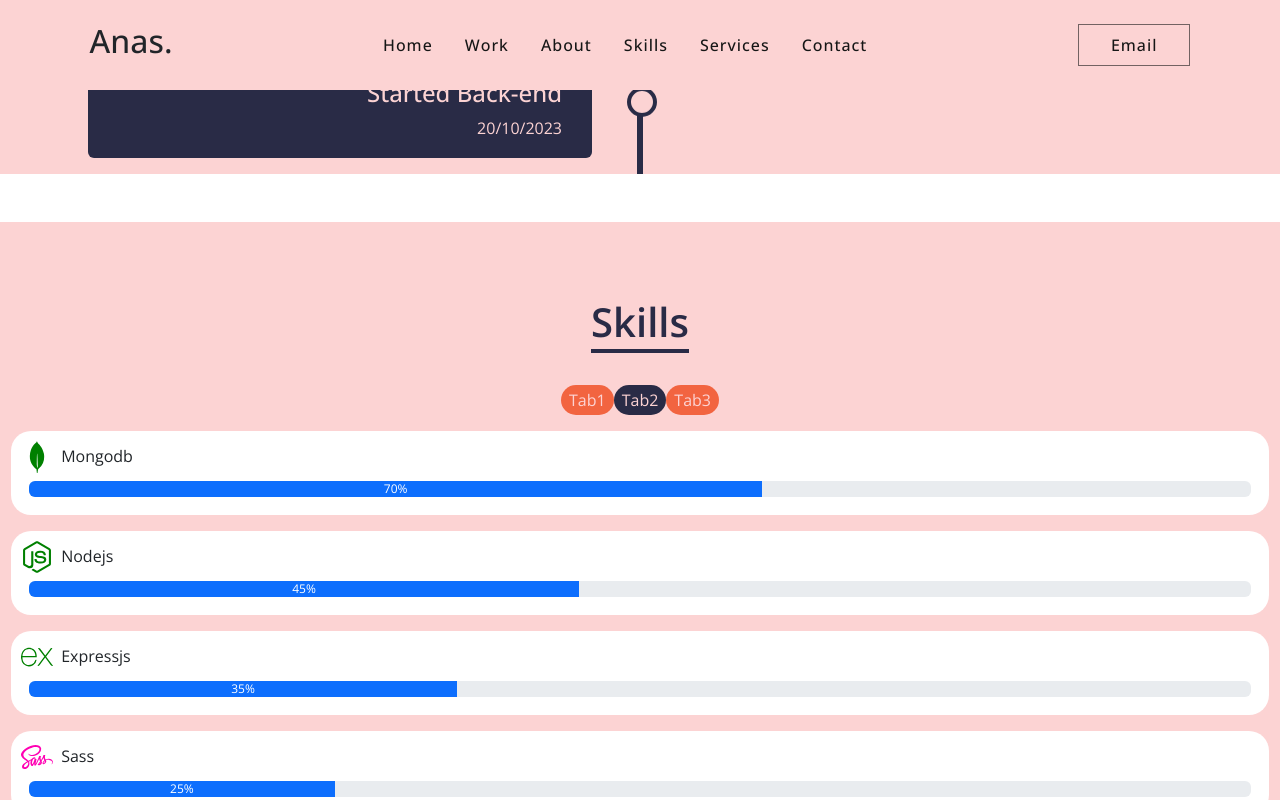
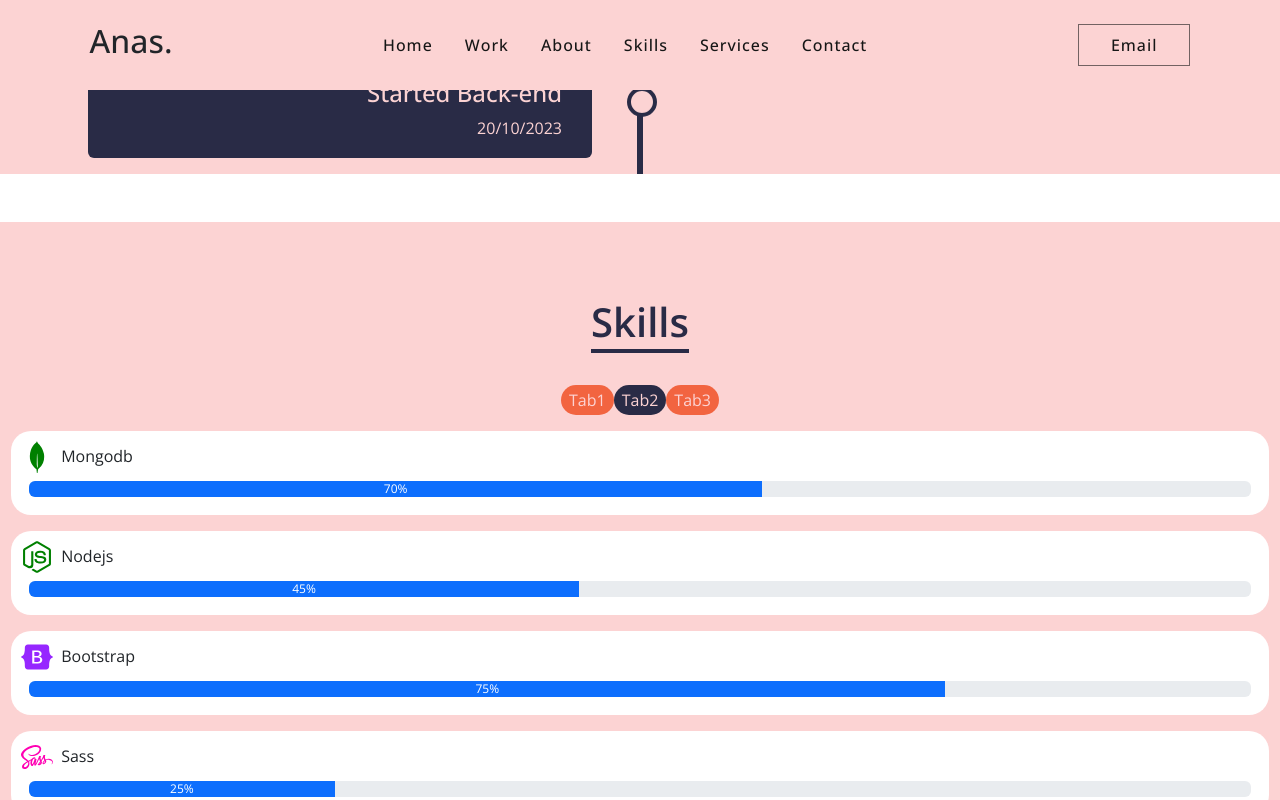
Before and after one commit to AnasAAhmed/My-Portfolio-react, a React (Create React App) app: page / in a window 1280 px wide. Both pictures are taken after a click on the button "Tab2". Shown: the part 2250-3050 px from the top of the page. Built offline with nearby package versions, Linux system fonts and the light colour scheme.

Commit message:
Update data.js

```diff
--- a/src/assets/data.js
+++ b/src/assets/data.js
@@ -1,6 +1,6 @@
 import { FaReact, FaHtml5, FaCss3Alt, FaSass,  FaBootstrap, FaGithub ,FaGitAlt, FaNodeJs} from "react-icons/fa";
 import { RiJavascriptFill } from "react-icons/ri";
-import {  SiMongodb,SiExpress, SiTailwindcss } from "react-icons/si";
+import {  SiMongodb, SiTailwindcss } from "react-icons/si";
 import { TbBrandNextjs } from "react-icons/tb";
 export const projects= [
     {
@@ -127,14 +127,7 @@ export const projects= [
       level: "45",
       id: 4
     },
-    {
-      icon: <FaBootstrap size="2rem" color="#9627ff" />,
-      skill: "Bootstrap",
-      valuenow: 75,
-      width: 75,
-      level: "75",
-      id: 5
-    },
+
   ]
   export const skillsback = [
 
@@ -154,15 +147,14 @@ export const projects= [
       level: "45",
       id: 2
     },
-    {
-      icon: <SiExpress size="2rem" color="green" />,
-      skill: "Expressjs",
-      valuenow: 35,
-      width: 35,
-      level: "35",
+      {
+      icon: <FaBootstrap size="2rem" color="#9627ff" />,
+      skill: "Bootstrap",
+      valuenow: 75,
+      width: 75,
+      level: "75",
       id: 3
     },
-
     {
       icon: <FaSass size="2rem" color="#ff00b3" />,
       skill: "Sass",
```
